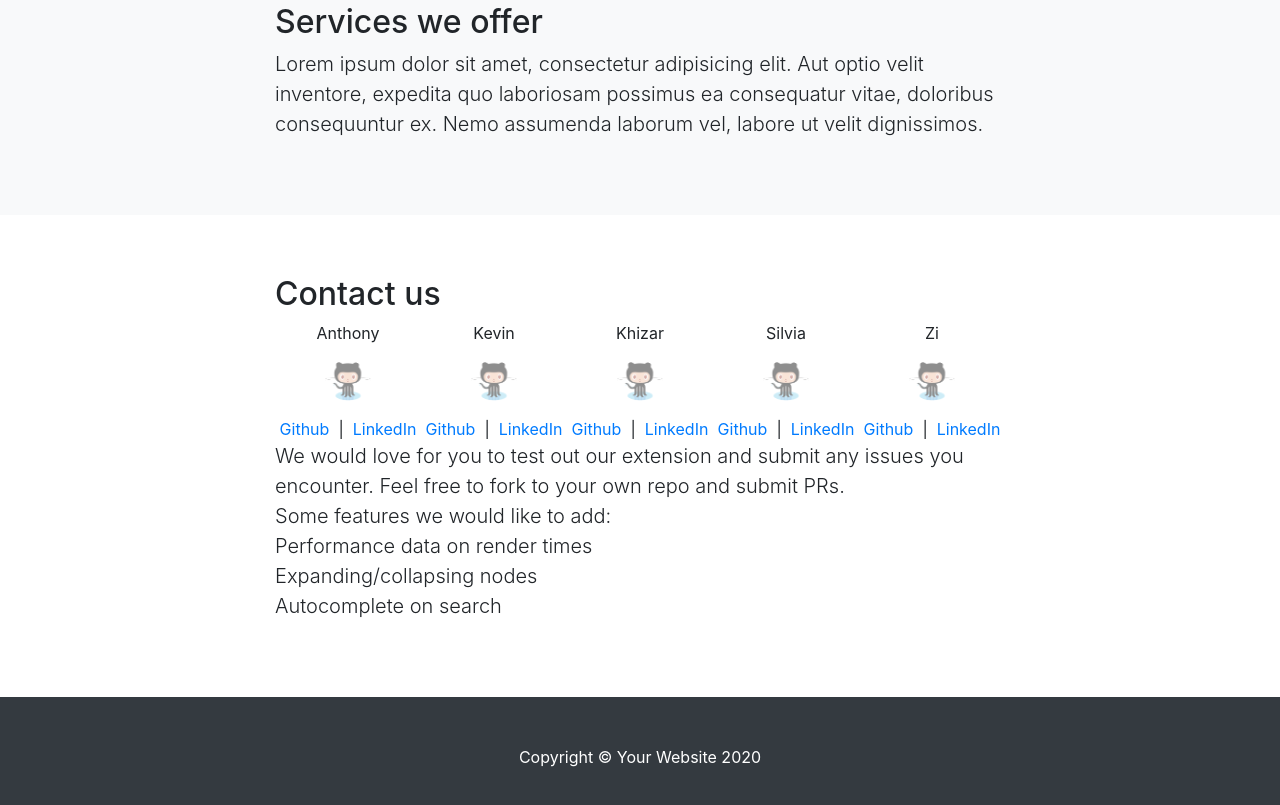
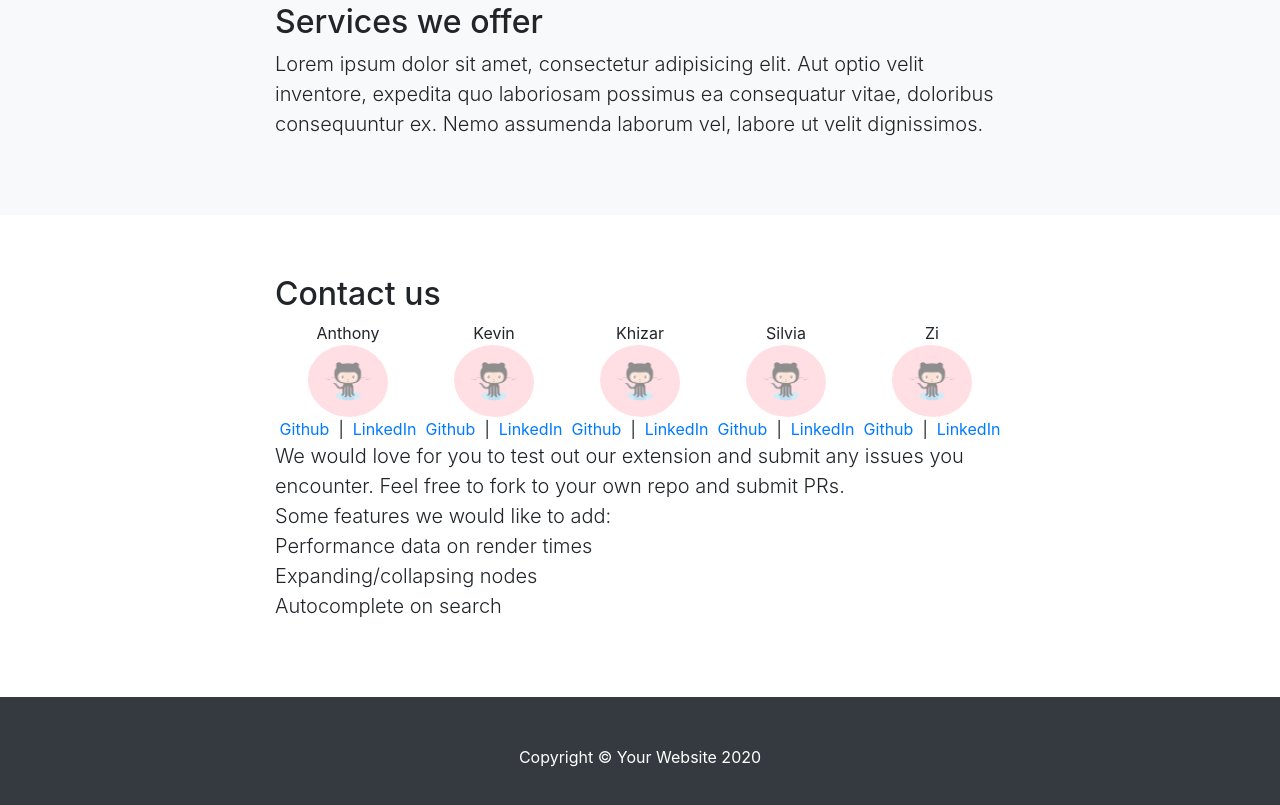
Before and after one commit to anthonylee2797/totalrecoiljs-site, a website with bundled scripts: page index.html in a window 1280 px wide. Shown: the part 861-1666 px from the top of the page. Built offline with nearby package versions, Linux system fonts and the light colour scheme.

Commit message:
added comment to css

```diff
--- a/css/scrolling-nav.css
+++ b/css/scrolling-nav.css
@@ -53,6 +53,7 @@ section {
   padding: 1em;
   opacity: .5;
   transition: 1.5s;
+  background-color: pink;
 }
 .profile-pic:hover {
   opacity: 1;
@@ -69,3 +70,4 @@ section {
 .author-link {
 
 }
+/* contact section css above */
```
